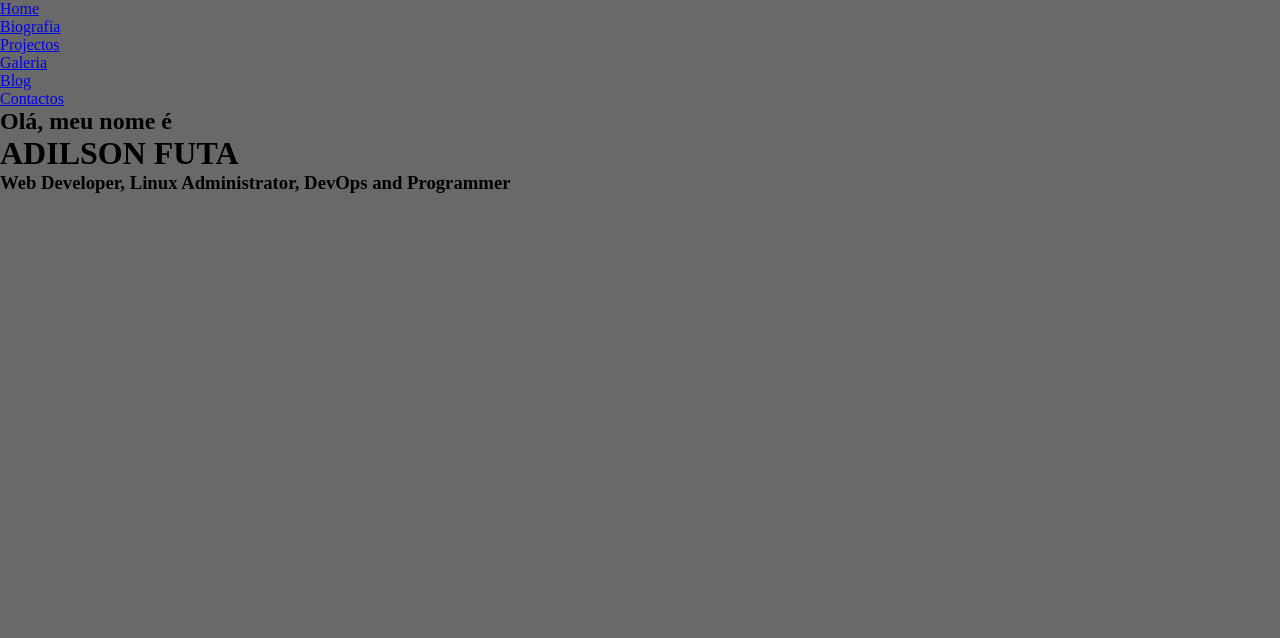
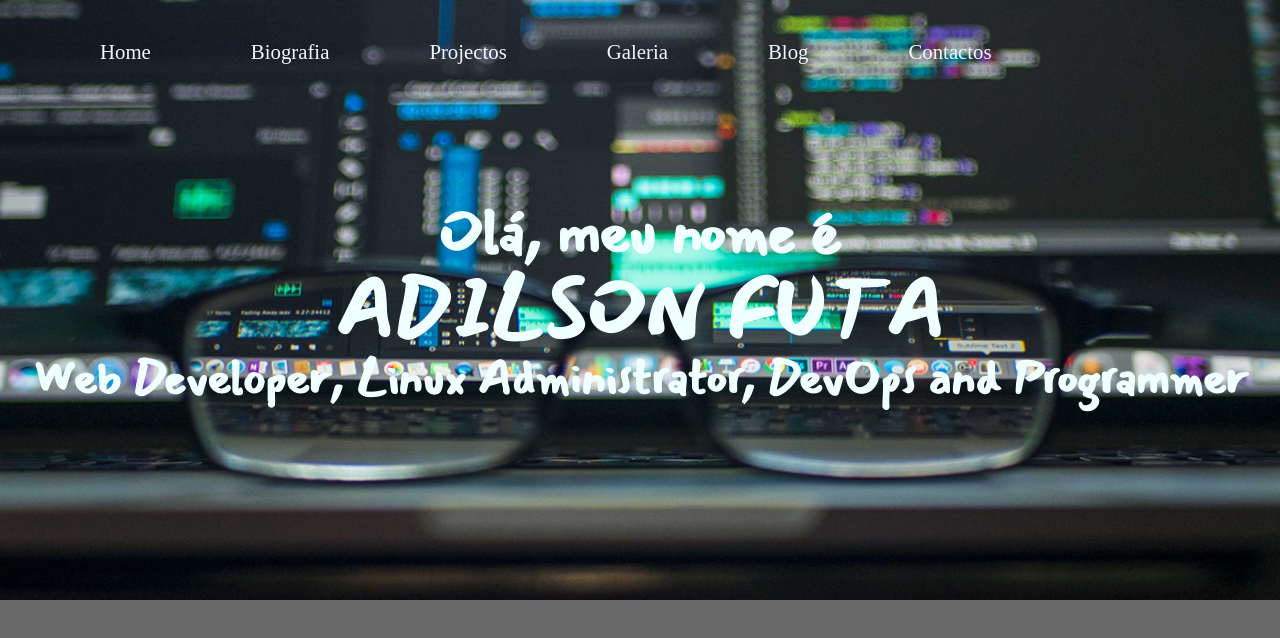
Before and after one commit to adilsonfuta/adilsonfuta.github.io, a plain HTML site: page index.html in a window 1280 px wide. Drawn offline with nearby package versions, Linux system fonts and the light colour scheme.

Commit message:
ja refazendo o portifolio dia 4 de jan 20 pelas 13h

```diff
--- a/css/home.css
+++ b/css/home.css
@@ -10,3 +10,55 @@ body{
 
     background-color:dimgray;
 }
+
+div.home{
+    text-align: center;
+    width: 100%;
+    height: 600px;
+
+}
+
+
+.home nav  a {
+    text-decoration: none;
+    color: aliceblue;
+
+}
+
+.home nav ul  {
+    float: left;
+    list-style: none;
+    display: flexbox;
+    margin-left: 100px;
+    text-decoration: none;
+    padding-top: 40px;
+    font-size: 130%;
+
+}
+
+.home nav ul li:hover  {
+
+  border-bottom: 1px solid #00FFFF;
+}
+
+
+.home  .acercademim{
+    padding-top: 200px;
+    font-family: "mansalva";
+    text-align: center;
+    font-size: 250%;
+    color: azure;
+    text-shadow: #00FFFF 5px;
+
+}
+
+
+.home {
+
+    background-image: url("../img/saberprogramar.jpg");
+    width: 100%;
+    height: 600px;
+    background-size: 100% 100%;
+    background-repeat: no-repeat;
+
+}
--- a/index.html
+++ b/index.html
@@ -14,11 +14,11 @@
 </head>
 <body>
 
-    <div class="home">
+    <header class="home">
 
-        <div class="home-interna"></div>
+        <div class="homeinterna"></div>
 
-                <nav>
+        <nav>
             <ul><li><a href="#">Home</a></li></ul>
             <ul> <li><a href="#biograf">Biografia</a></li></ul>
             <ul>  <li><a href="#">Projectos</a></li></ul>
@@ -33,7 +33,7 @@
               <h3>Web Developer, Linux Administrator, DevOps and Programmer</h3>
           </div>
 
-        </div>
+        </header>
 
 
 
@@ -55,6 +55,13 @@
     <div id="contactos"></div>
 
 
+
+    <footer>
+
+
+    </footer>
+
+
 </body>
 
 <!--  Meu Portifolio https://adilsonfuta.github.io  -->
```
Also changed, not shown: img/fundo_inicial.png (added), img/saberprogramar.jpg (added).
